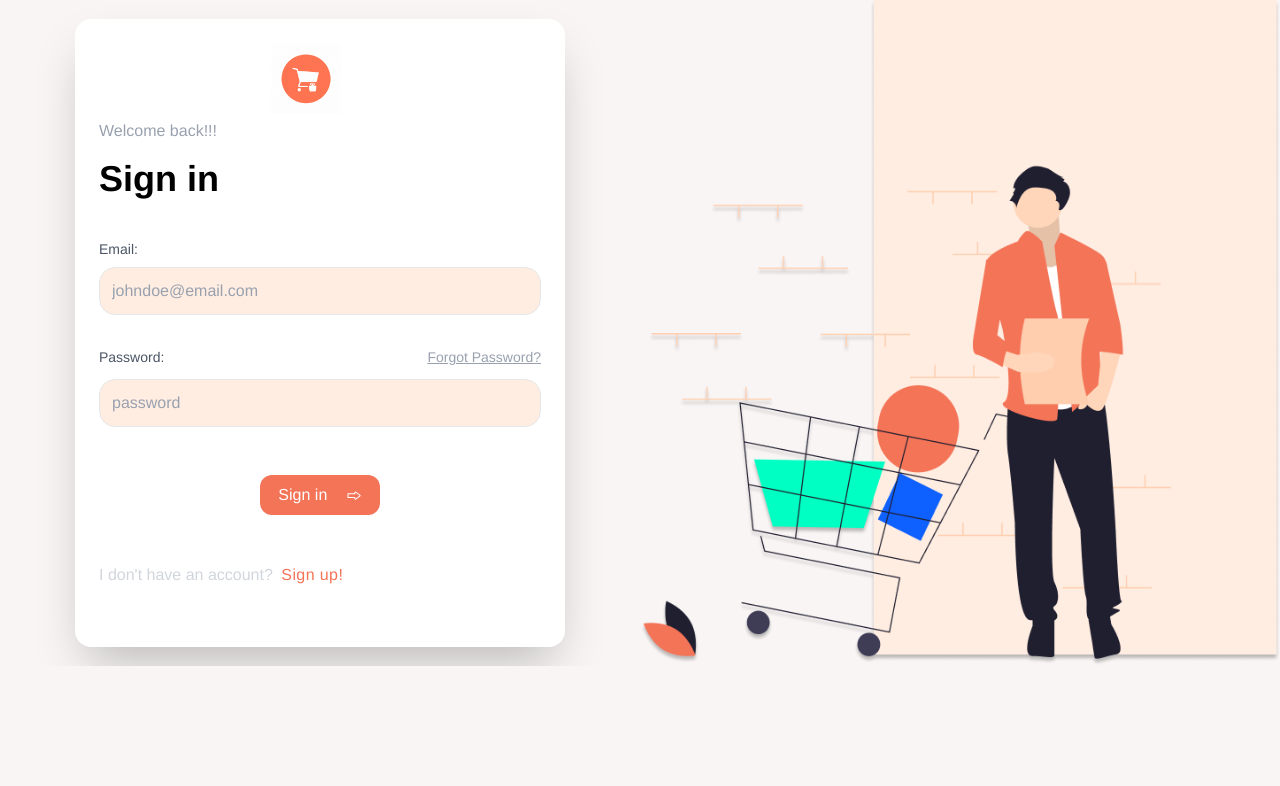
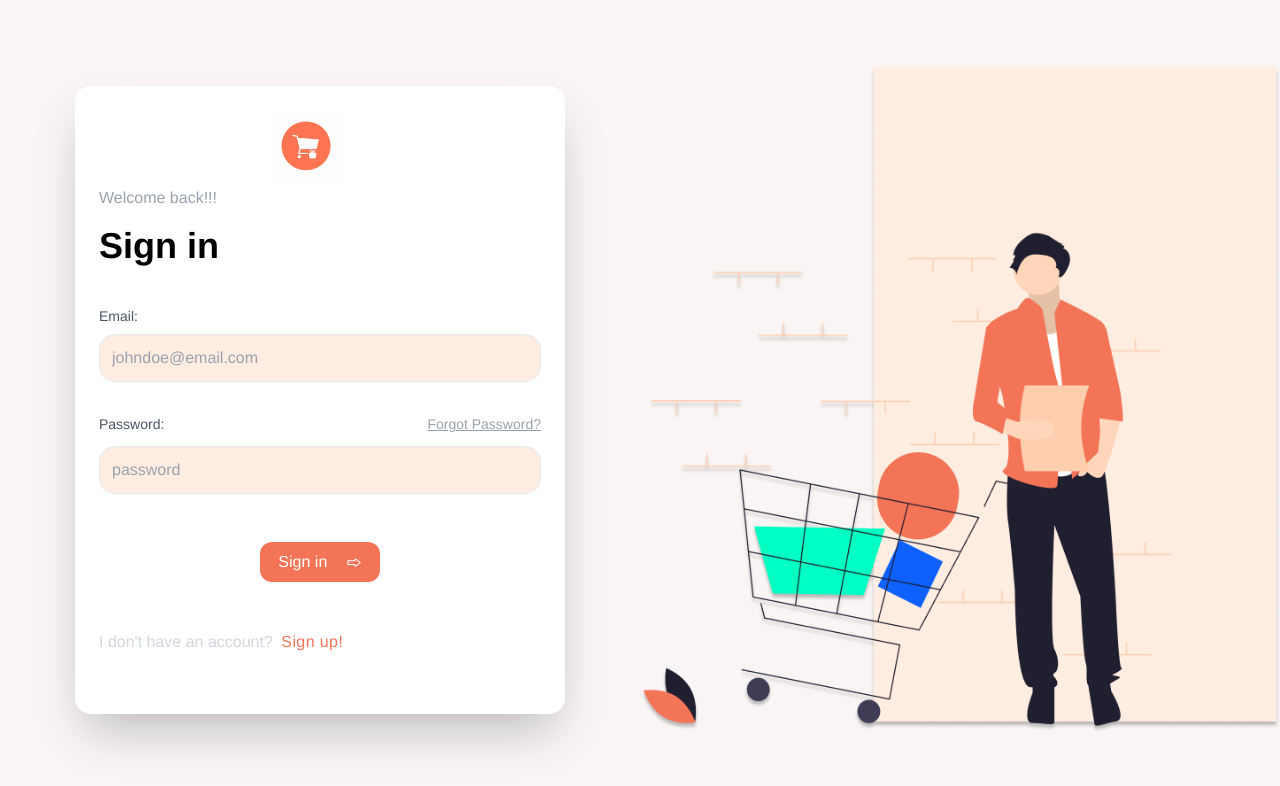
Before and after one commit to hadeersalah7/E-commerce-Web-App, a React (Vite) app: page /login in a window 1280 px wide. Shown: the top 786 px of the page. Built offline with nearby package versions, Linux system fonts and the light colour scheme.

Commit message:
Removing the scroll from the login page

```diff
--- a/src/pages/Login.tsx
+++ b/src/pages/Login.tsx
@@ -3,7 +3,7 @@ import loginImage from "../assets/Group 2014.png"
 import { motion } from 'framer-motion';
 const Login = () => {
     return (
-        <main className="flex justify-between flex-wrap  w-full overflow-hidden">
+        <main className="flex w-screen h-screen justify-between flex-wrap overflow-hidden">
             <section className="w-[50%] flex justify-center items-center">
                 <LoginForm />
             </section>
@@ -15,7 +15,6 @@ const Login = () => {
                     initial={{ x: 100, opacity: 0 }}
                     animate={{ x: 0, opacity: 1 }}
                     transition={{ duration: 0.8, ease: "easeOut" }}
-                    className="overflow-hidden"
                 />
             </section>
         </main>
```
